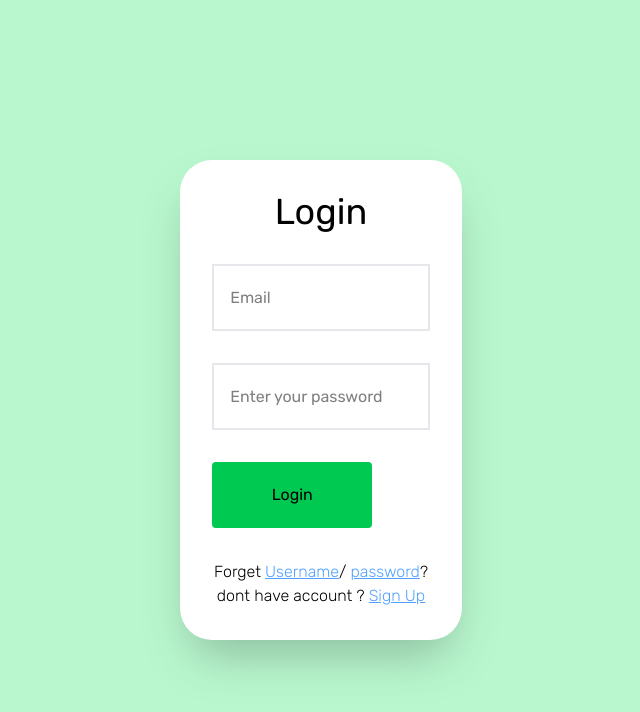
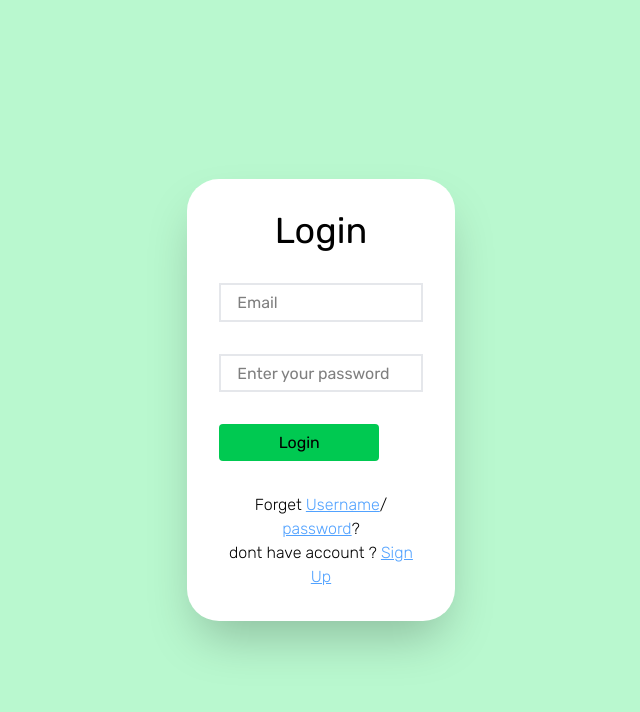
Before and after one commit to Khnusman4562/docAPP, a Next.js app: page /login in a window 1280 px wide. Shown: the top 712 px of the page, without its empty margins (319-959 px from the left). Built offline with nearby package versions, Linux system fonts and the light colour scheme.

Commit message:
adjust width

```diff
--- a/src/app/login/page.jsx
+++ b/src/app/login/page.jsx
@@ -1,7 +1,7 @@
 export default function Login(){
     return(
-        <div className="flex justify-center items-center bg-green-200 h-[100vh]">
-            <div className="bg-white shadow-2xl p-8 text-center h-auto w-auto lg:h-[60%] lg:w-[22%] rounded-4xl flex flex-col gap-8">
+        <div className="flex justify-center items-center bg-green-200 h-[100vh] p-8">
+            <div className="bg-white shadow-2xl p-8 text-center h-auto w-full lg:h-[60%] lg:w-[22%] rounded-4xl flex flex-col gap-8">
                 <h2 className="text-4xl">Login</h2>
                 <input type="text" placeholder="Email" className="block border-2 border-gray-200 h-14 lg:h-20 px-4" />
                 <input type="password" placeholder="Enter your password" className="block border-2 border-gray-200 h-14 lg:h-20 px-4" />
```
